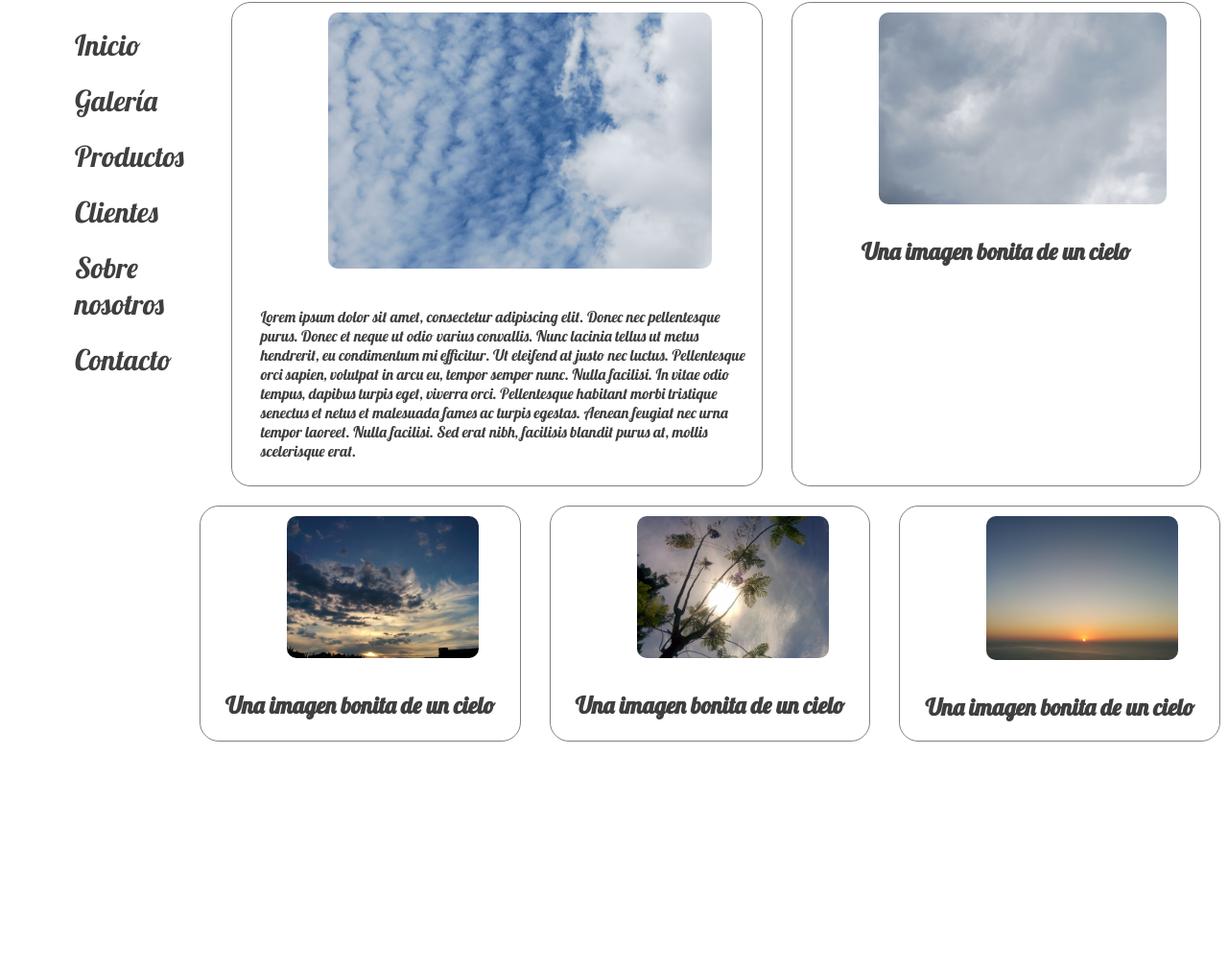
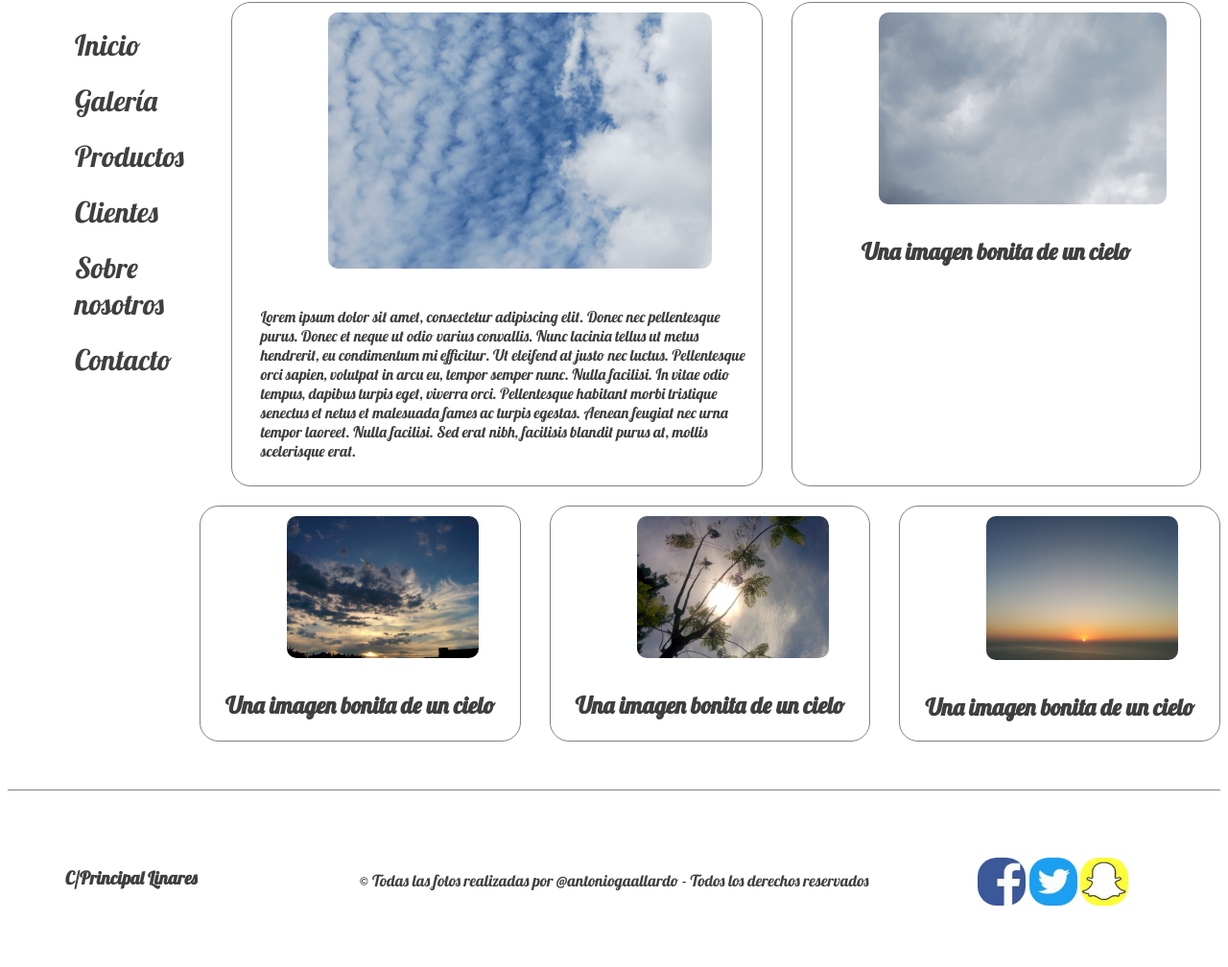
Before and after one commit to antoniogaallardo/FlexBox_, a plain HTML site: page index.html in a window 1280 px wide. Shown: the part 143-1151 px from the top of the page at 96% size. Before the commit the page ends 924 px from the top, so only its background shows below. Drawn offline with Linux system fonts and the light colour scheme.

Commit message:
version2

```diff
--- a/css/estilos.css
+++ b/css/estilos.css
@@ -112,7 +112,36 @@ li:hover{
     width: 200px;
 }
 
-#pie{
-    max-width: 300px;
+#footer{
+    margin-top: 50px;
+    border-top: 1px solid gray;
+    height: 150px;
+}
+
+#footer .bloque_footer{
     display: flex;
+    flex-direction: row;
+    padding: 60px;
 }
+
+#footer .bloque_footer .texto1{
+    width: 20%;
+}
+
+#footer .bloque_footer .texto2{
+    width: 60%;
+    font-size: 20px;
+    text-align: center;
+    margin-top: 20px;
+}
+
+#footer .bloque_footer .img_footer{
+    width: 20%;
+    text-align: center;
+    margin-top: 10px;
+}
+
+#footer .bloque_footer .img_footer img{
+    width: 50px;
+    height: 50px;
+}
--- a/index.html
+++ b/index.html
@@ -69,7 +69,26 @@
 
 
 
-    <footer id = "pie">
+    <footer id = "footer">
+      <div class = "bloque_footer">
+        <div class = "texto1">
+          <h3>
+            C/Principal Linares
+          </h3>
+        </div>
+
+        <div class = "texto2">
+          <small>&copy; Todas las fotos realizadas por @antoniogaallardo - Todos los derechos reservados</small>
+        </div>
+
+        <div class = "img_footer">
+          <img src="img/facebook.jpg" alt="facebook">
+          <img src="img/twitter.jpg" alt="twitter">
+          <img src="img/snapchat.jpg" alt="snapchat">
+
+        </div>
+
+      </div>
 
     </footer>
   </body>
```
Also changed, not shown: 1 other file.
